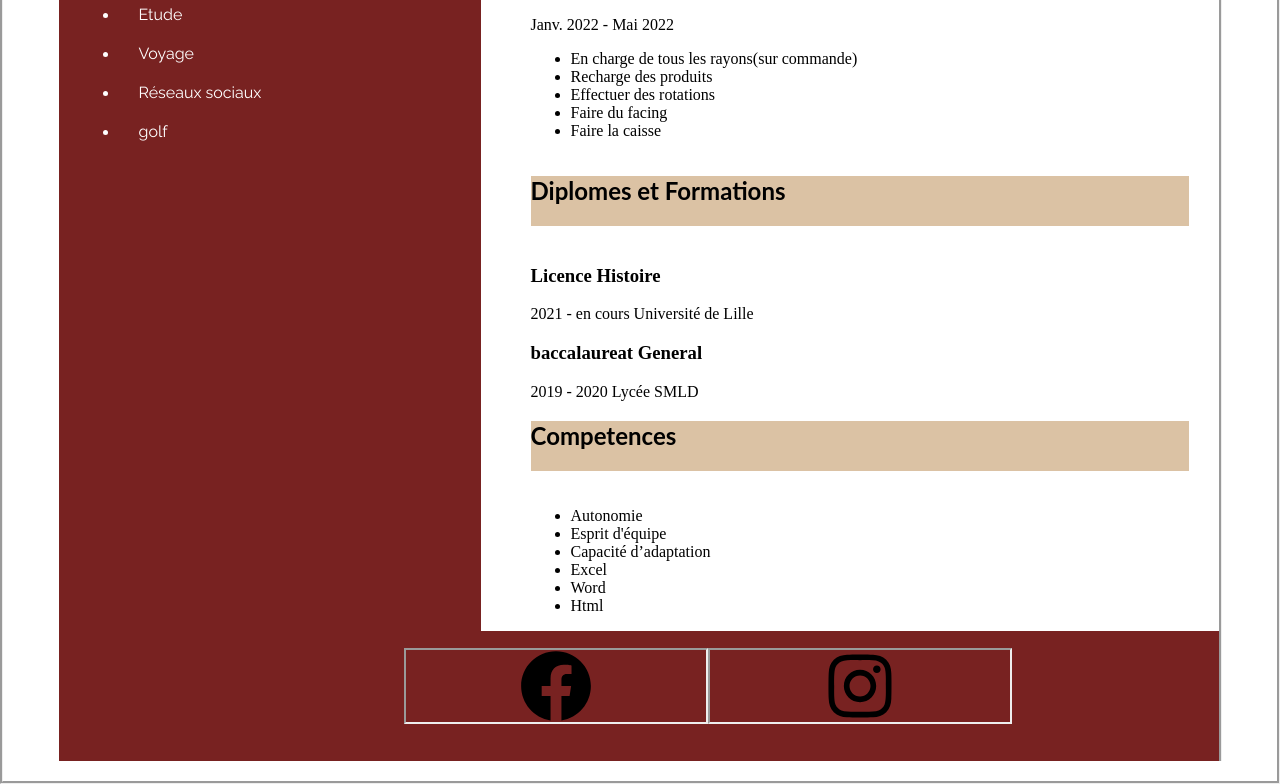
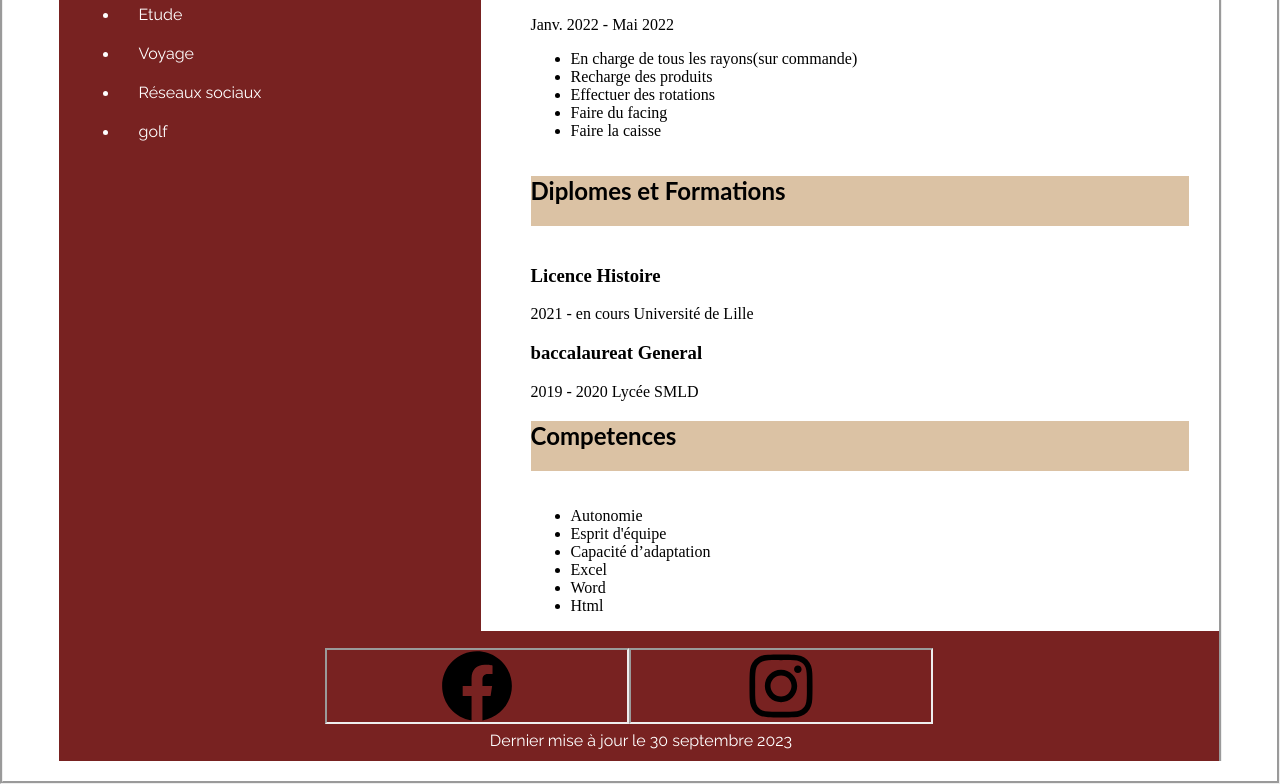
Before and after one commit to AichaBoye/Marie.html, a plain HTML site: page index.html in a window 1280 px wide. Shown: the part 754-1538 px from the top of the page. Drawn offline with Linux system fonts and the light colour scheme.

Commit message:
ADD HTML basic file

```diff
--- a/Style.css
+++ b/Style.css
@@ -109,7 +109,7 @@ footer{
     display: flex;
   margin-top: -20px;
   margin-left: -160px;
-  padding-right: 230px;
+  padding-right: 85px;
   width: 80px;
   border-radius: 50px;
   height: 76px;
@@ -129,3 +129,6 @@ img:hover{
 h3:hover{
     cursor: progress;
 }
+.datetime{
+    margin-top: 90px;
+}
--- a/index.html
+++ b/index.html
@@ -26,6 +26,7 @@
             <P class="p6"><i class="Adresse"></i>&nbsp; &nbsp;0758152700</P>
 
         </div>
+
         <div class="main">
 
             <div class="left">
@@ -152,7 +153,9 @@
             </div>
 
         </div>
+
         <footer>
+
             <div class="contenu">
 
                 <iframe src="./pages/facebook.svg" name="icon reseau sociaux"></iframe>
@@ -161,7 +164,7 @@
 
             </div>
 
-
+            <p class="time datetime = 2023-09-30">Dernier mise à jour le 30 septembre 2023</p>
         </footer>
     </div>
 </body>
```
